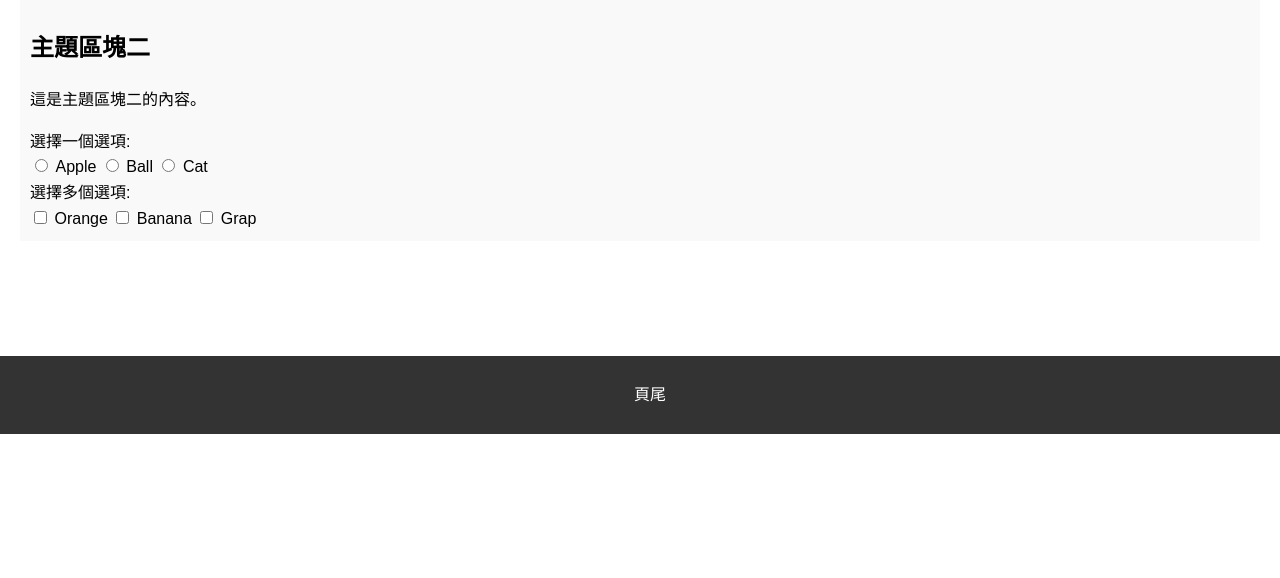
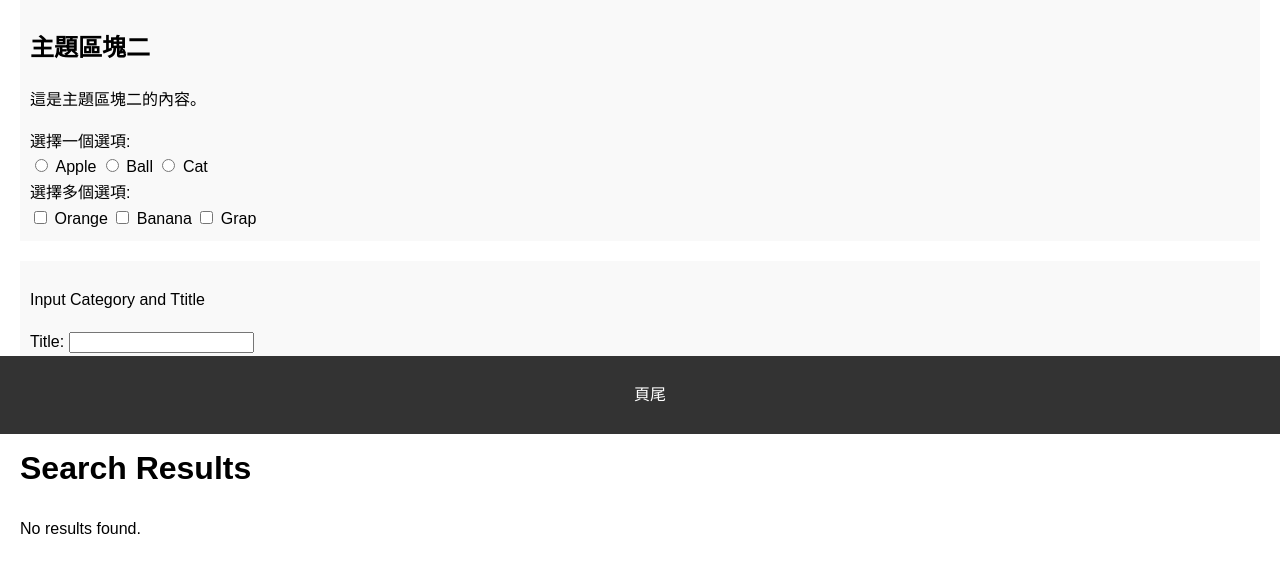
Before and after one commit to youngchenghung/side_project_2, a Django app: page /page_3/ in a window 1280 px wide. Shown: the part 366-944 px from the top of the page. Before the commit the page ends 800 px from the top, so only its background shows below. Run offline with Django 4.2, Linux system fonts and the light colour scheme.

Commit message:
update 0614

```diff
--- a/django_test/Django_test/Django_test/settings.py
+++ b/django_test/Django_test/Django_test/settings.py
@@ -86,7 +86,7 @@
         'ENGINE': 'django.db.backends.mysql',
         'NAME': 'PTT_raw_data',
         'USER': 'root',
-        'HOST': '127.0.0.1',
+        'HOST': 'localhost',
         'PORT': '3306',
         'PASSWORD': '11111111'
         }
--- a/django_test/Django_test/Django_test/urls.py
+++ b/django_test/Django_test/Django_test/urls.py
@@ -16,7 +16,7 @@
 """
 from django.contrib import admin
 from django.urls import path
-from mytestweb.views import index, page_2, page_3, page_4, insert_data
+from mytestweb.views import index, page_2, page_3, page_4, insert_data, search_title
 
 urlpatterns = [
     path('admin/', admin.site.urls),
@@ -24,5 +24,6 @@
     path('page_2/', page_2),
     path('page_3/', page_3),
     path('page_4/', page_4),
-    path('insert_data/' , insert_data)
+    path('insert_data/' , insert_data, name='insert_data'),
+    path('search_title/', search_title, name='search_title')
 ]
--- a/django_test/Django_test/mytestweb/templates/page_3.html
+++ b/django_test/Django_test/mytestweb/templates/page_3.html
@@ -105,6 +105,44 @@
         <label for="grap">Grap</label>
       </form>
     </section>
+
+    <section>
+      <p>Input Category and Ttitle</p>
+      <form method="get" action="/search_title/">
+        <p>Title: <input type="text" name="title">
+        <br>
+        <p><input type="submit" name="button" value="Submit"/>
+      </form>
+    </section>
+    <h1>Search Results</h1>
+    {% if data %}
+        <table border="1">
+            <thead>
+                <tr>
+                    <th>Category</th>
+                    <th>Title</th>
+                    <th>Pop</th>
+                    <th>Author</th>
+                    <th>Date</th>
+                    <th>Current Page Index</th>
+                </tr>
+            </thead>
+            <tbody>
+                {% for item in data %}
+                    <tr>
+                        <td>{{ item.category }}</td>
+                        <td>{{ item.title }}</td>
+                        <td>{{ item.pop }}</td>
+                        <td>{{ item.author }}</td>
+                        <td>{{ item.date }}</td>
+                        <td>{{ item.current_page_index }}</td>
+                    </tr>
+                {% endfor %}
+            </tbody>
+        </table>
+    {% else %}
+        <p>No results found.</p>
+    {% endif %}
   </main>
 
   <footer>
--- a/django_test/Django_test/mytestweb/views.py
+++ b/django_test/Django_test/mytestweb/views.py
@@ -4,6 +4,7 @@
 import json
 import datetime
 import pymysql
+
 
 # Create your views here.
 
@@ -18,16 +19,70 @@
     return render(request, 'page_2.html')
 
 def insert_data(request):
-    conn = pymysql.connect(host='localhost')
-    cursor = conn.cursor()
-    query = "INSERT INTO PTT_Gossiping_data values('" + request.GET['Category']+ "','" + request.GET['Title']+ "')"
-    cursor.execute(query)
-    conn.commit()
-    conn.close()
+    # 請求方法為GET時，取得前端傳來的資料
+    if request.method == 'GET':
+        category = request.GET.get('category')
+        title = request.GET.get('title')
+        pop = request.GET.get('pop')
+        author = request.GET.get('author')
+        date = request.GET.get('date')
+        current_page_index = request.GET.get('current_page_index')
+        print(f"category: {category}, title: {title}, pop: {pop}, author: {author}, date: {date}, current_page_index: {current_page_index}")
 
+        # 連接MySQL資料庫
+        conn = pymysql.connect(host='localhost', user='root', password='11111111', db='PTT_raw_data')
+
+        try:
+            with conn.cursor() as cursor:
+                sql = "INSERT INTO PTT_Gossiping_data (category, title, pop, author, date, current_page_index) VALUES (%s, %s, %s, %s, %s, %s)"
+                cursor.execute(sql, (category, title, pop, author, date, current_page_index))
+                conn.commit()
+            return HttpResponse("Data inserted successfully!")
+        except Exception as e:
+            return HttpResponse(f"An error occurred: {e}")
+        finally:
+            conn.close()
+    else:
+        return HttpResponse("Invalid request method.")
 
 def page_3(request):
     return render(request, 'page_3.html')
 
+def search_title(request):
+    if request.method == 'GET':
+        title = request.GET.get('title')
+
+
+        print(f"title: {title}")
+
+        # 連接MySQL資料庫
+        conn = pymysql.connect(host='localhost', user='root', password='11111111', db='PTT_raw_data')
+
+        try:
+            with conn.cursor() as cursor:
+                use = "USE PTT_raw_data"
+                sql = "SELECT * FROM PTT_Gossiping_data WHERE Title LIKE %s"
+                value = "%"+title+"%"
+                cursor.execute(use)
+                cursor.execute(sql, (value))
+                conn.commit()
+
+                result = cursor.fetchall()
+                print(result)  # 確認是否有數據
+                if not result:
+                    return HttpResponse("No results found.")
+
+                # print(data_list)
+
+            return render(request, 'search_results.html', {'result': result})
+        except Exception as e:
+            return HttpResponse(f"An error occurred: {e}")
+        finally:
+            conn.close()
+    else:
+        return HttpResponse("Invalid request method.")
+
+
+
 def page_4(request):
     return render(request, 'page_4.html')
```
Also changed, not shown: django_test/Django_test/mytestweb/templates/page_2.html (+10 -2 lines), django_test/Django_test/mytestweb/templates/search_results.html (added, +29 -0 lines).
